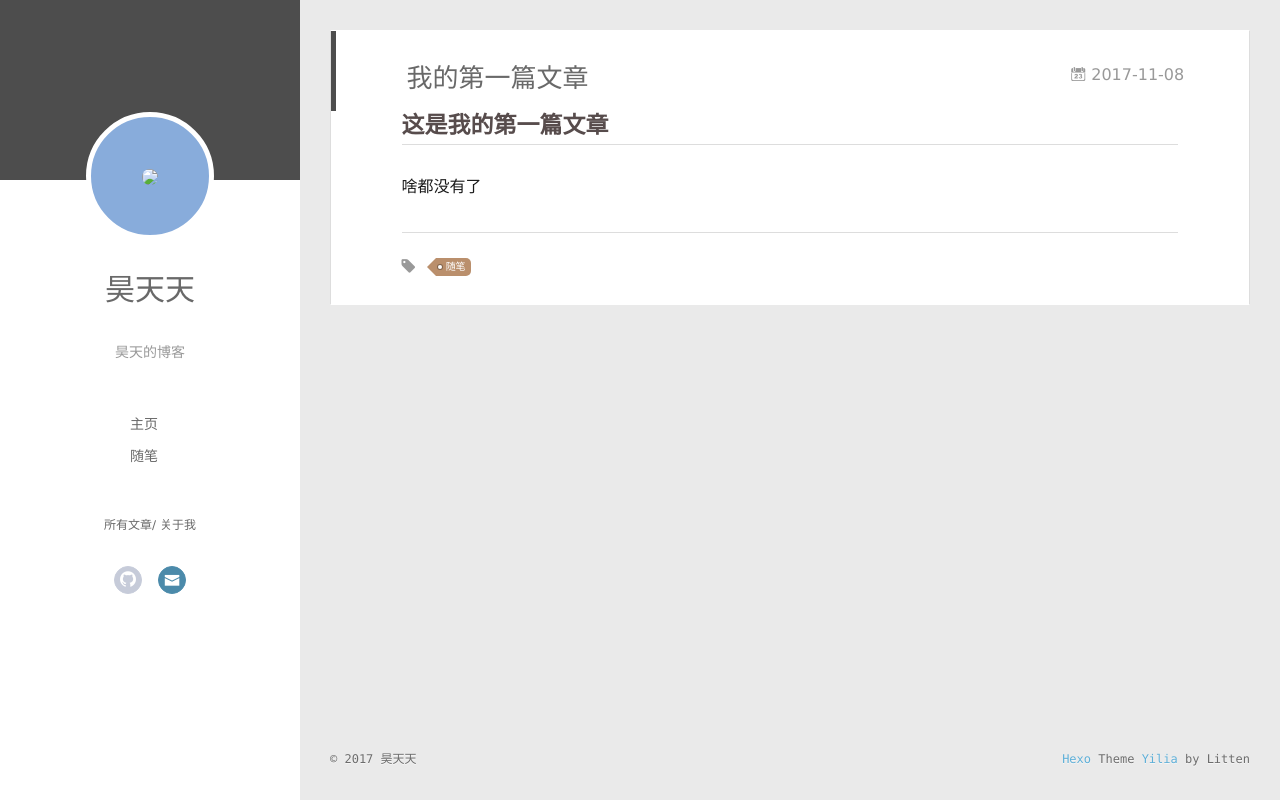
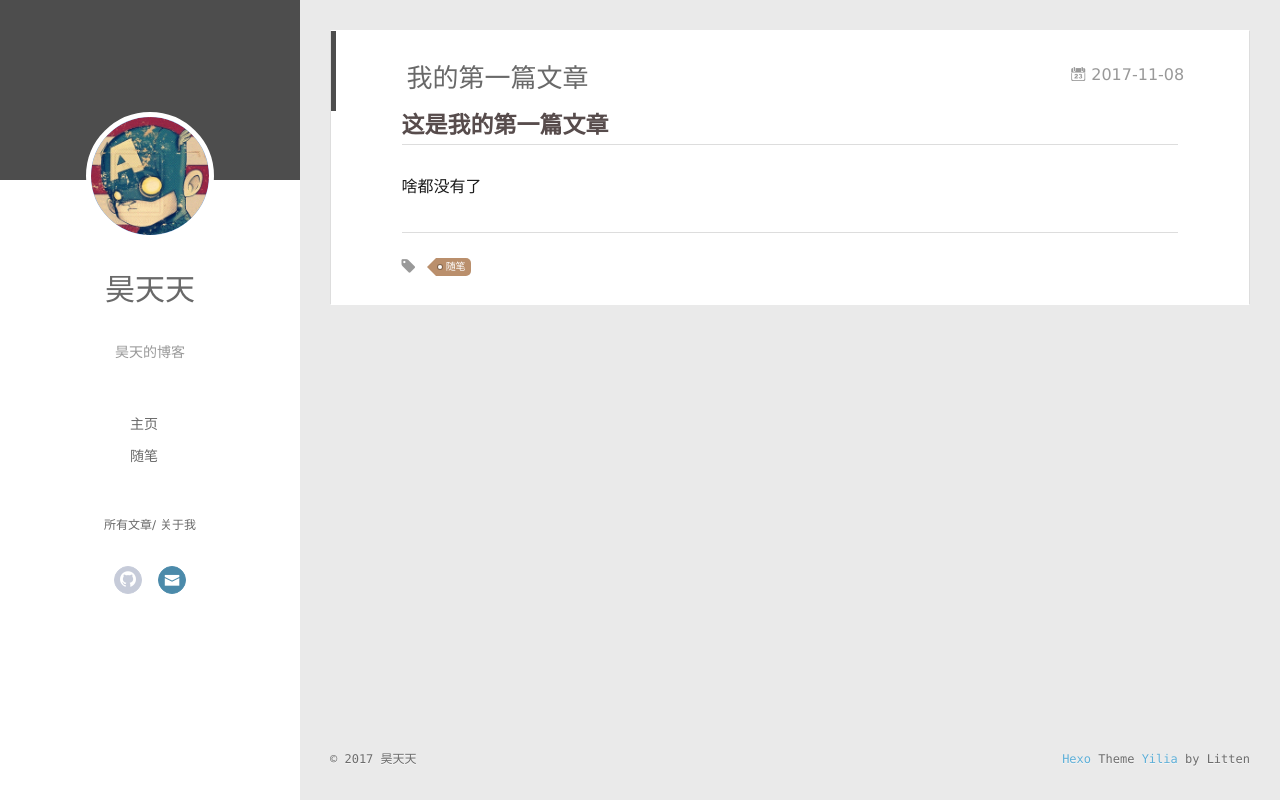
Before and after one commit to mehaotian/mehaotian.github.io, a plain HTML site: page 2017/11/08/我的第一篇文章/index.html in a window 1280 px wide. Drawn offline with Linux system fonts and the light colour scheme.

Commit message:
Site updated: 2017-11-08 13:54:32

```diff
--- a/2017/11/08/我的第一篇文章/index.html
+++ b/2017/11/08/我的第一篇文章/index.html
@@ -47,7 +47,7 @@
 <div class="intrude-less">
 	<header id="header" class="inner">
 		<a href="" class="profilepic">
-			<img src="/source/img/head.jpg" class="js-avatar">
+			<img src="/img/head.jpg" class="js-avatar">
 		</a>
 		<hgroup>
 		  <h1 class="header-author"><a href="">昊天天</a></h1>
@@ -101,7 +101,7 @@
 	<div class="intrude-less">
 		<header id="header" class="inner">
 			<div class="profilepic">
-				<img src="/source/img/head.jpg" class="js-avatar">
+				<img src="/img/head.jpg" class="js-avatar">
 			</div>
 			<hgroup>
 			  <h1 class="header-author js-header-author">昊天天</h1>
```
Also changed, not shown: archives/2017/11/index.html (+2 -2 lines), archives/2017/index.html (+2 -2 lines), archives/index.html (+2 -2 lines), index.html (+2 -2 lines), tags/随笔/index.html (+2 -2 lines).
